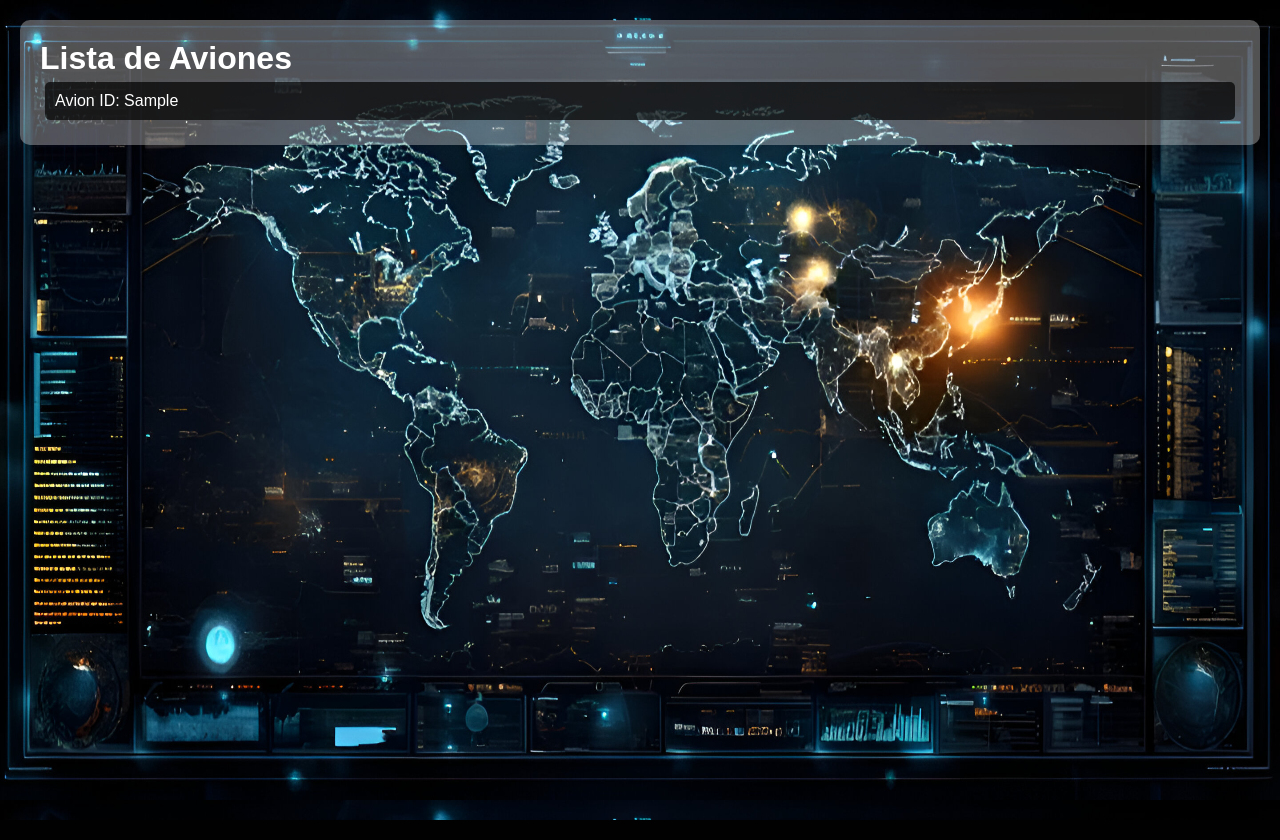
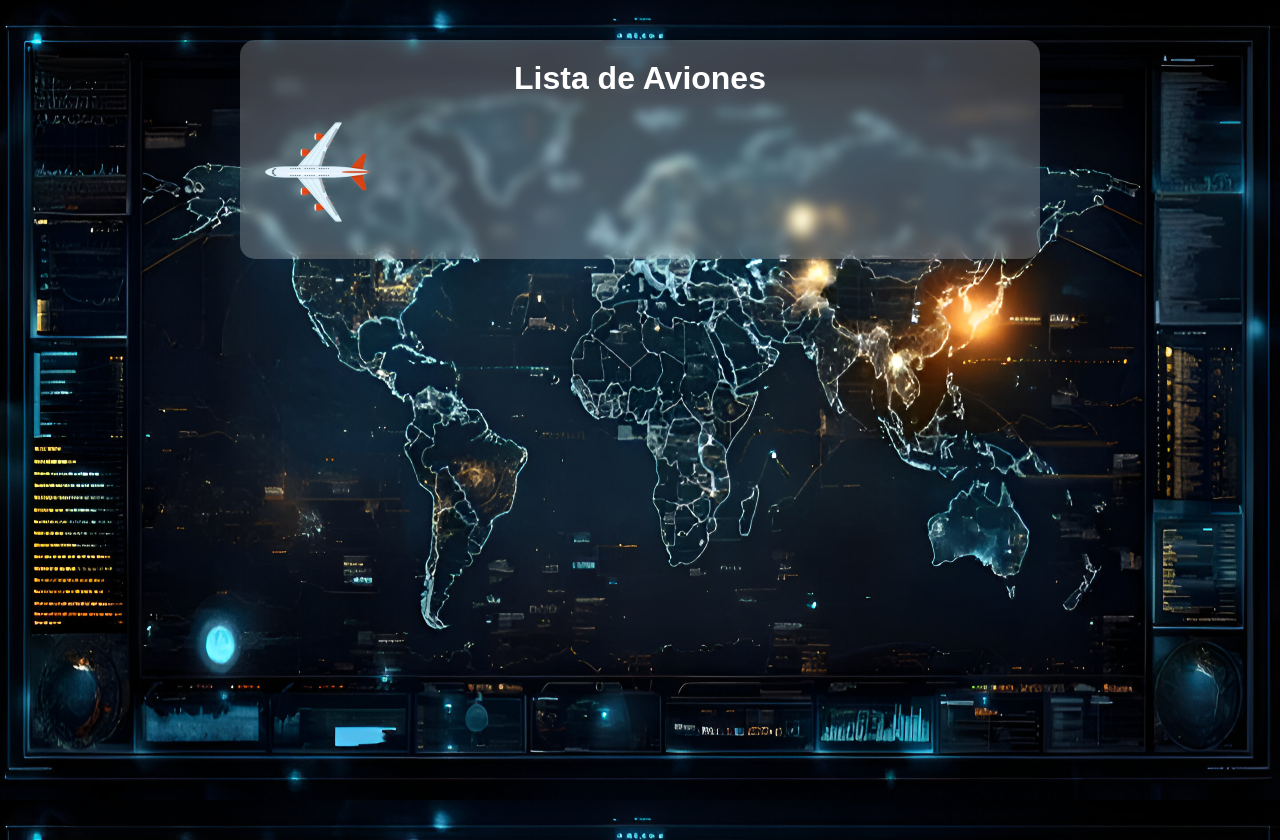
Before and after one commit to MishelBravo/VectorSync, a Flask app: template templates/Aviones.html in a window 1280 px wide. Run offline with Flask 3, Linux system fonts and the light colour scheme; the template is opened without the code that fills it: most values are stand-ins (such as "Sample title", 1, 10 or a date in 2020).

Commit message:
Implementación de detalles de aviones:

```diff
--- a/main.py
+++ b/main.py
@@ -427,6 +427,84 @@ def obtener_ids_aviones():
 
 
 #--------------------------------------------------------------------------------------------------------------------------------
+
+@app.route('/detalle_avion/<int:id_avion>')
+def detalle_avion(id_avion):
+    try:
+        # Verificar conexión a la base de datos
+        if db_connection is None or not db_connection.is_connected():
+            connect_to_dbA()
+
+        cursor = db_connection.cursor(dictionary=True)
+
+        # Consulta 1: Millas acumuladas
+        query_millas = """
+            SELECT
+                v.Avion_idAvion AS idAvion,
+                SUM(rc.distancia_aproximada) AS total_distancia
+            FROM vuelo v
+            JOIN RutaComercial rc ON v.RutaComercial_idRutaComercial = rc.idRutaComercial
+            WHERE
+                v.Avion_idAvion = %s
+                AND v.fechaSalida BETWEEN '2025-01-01' AND '2025-12-31'
+            GROUP BY v.Avion_idAvion;
+        """
+        cursor.execute(query_millas, (id_avion,))
+        millas_result = cursor.fetchone()
+
+        # Consulta 2: Estado actual
+        query_estado = """
+            SELECT
+              v.idVuelo,
+              a.nombreAvion,
+              ac.nombreAerolinea,
+              rc.idRutaComercial,
+              ao.descripcion AS origen,
+              ad.descripcion AS destino,
+              v.fechaSalida,
+              v.horaSalida,
+              v.fechaLlegada,
+              v.horaLlegada,
+              CONCAT(v.fechaSalida, ' ', v.horaSalida) AS fechaHoraSalida,
+              CONCAT(v.fechaLlegada, ' ', v.horaLlegada) AS fechaHoraLlegada,
+              NOW() AS fechaHoraActual,
+              CASE
+                WHEN NOW() < CONCAT(v.fechaSalida, ' ', v.horaSalida) THEN 'En tierra (esperando vuelo)'
+                WHEN NOW() BETWEEN CONCAT(v.fechaSalida, ' ', v.horaSalida) AND CONCAT(v.fechaLlegada, ' ', v.horaLlegada) THEN 'En vuelo'
+                ELSE CONCAT('En destino: ', ad.descripcion)
+              END AS estadoAvion
+            FROM Vuelo v
+            JOIN Avion a ON v.Avion_idAvion = a.idAvion
+            JOIN Aerolinea ac ON v.Aerolinea_idAerolinea = ac.idAerolinea
+            JOIN RutaComercial rc ON v.RutaComercial_idRutaComercial = rc.idRutaComercial
+            JOIN Aeropuerto ao ON rc.fk_idAeropuertoOrigen = ao.idAeropuerto
+            JOIN Aeropuerto ad ON rc.fk_idAeropuertoDestino = ad.idAeropuerto
+            WHERE a.idAvion = %s
+              AND CONCAT(v.fechaSalida, ' ', v.horaSalida) <= NOW()
+            ORDER BY CONCAT(v.fechaSalida, ' ', v.horaSalida) DESC
+            LIMIT 1;
+        """
+        cursor.execute(query_estado, (id_avion,))
+        estado_result = cursor.fetchone()
+
+        cursor.close()
+
+        return jsonify({
+            "idAvion": id_avion,
+            "millasTotales": millas_result["total_distancia"] if millas_result else 0,
+            "nombreAvion": estado_result["nombreAvion"] if estado_result else "Desconocido",
+            "estado": estado_result["estadoAvion"] if estado_result else "Sin información",
+            "vuelo": f'{estado_result["origen"]} ➝ {estado_result["destino"]}' if estado_result else "N/A"
+        })
+
+    except Exception as e:
+        print(f"❌ Error en detalle_avion: {e}")
+        return jsonify({"error": "Error al obtener detalles del avión"}), 500
+
+
+#--------------------------------------------------------------------------------------------------------------------------------
+
+
 # Ejecutar la consulta al iniciar la aplicación y antes de cada solicitud
 @app.before_request
 def before_request():
--- a/static/aviones.css
+++ b/static/aviones.css
@@ -1,48 +1,150 @@
+/* Reset básico */
 * {
     margin: 0;
     padding: 0;
     box-sizing: border-box;
 }
 
+/* Fondo del body con imagen */
 .body-imagen {
     background: url('/static/images/image6OfiA.jpg') no-repeat center center fixed;
-    background-size: 100% auto; /* Ancho al 150%, alto automático */
+    background-size: 100% auto;
     background-repeat: no-repeat;
     background-position: center;
     height: 100vh;
     width: 100vw;
     margin: 0;
     padding: 0;
+    font-family: Arial, sans-serif;
 }
 
-
-/* Estilos para el contenido */
+/* Contenedor principal de la lista */
 .aviones-container {
     position: relative;
     z-index: 1;
     padding: 20px;
-    color: white; /* Asegura que el texto se vea bien sobre la imagen */
-    font-family: Arial, sans-serif;
-    background-color: rgba(255, 255, 255, 0.316); /* Fondo semitransparente para mejorar la legibilidad */
-    border-radius: 10px;
-    margin: 20px;
+    color: white;
+    background-color: rgba(255, 255, 255, 0.23); /* Más claridad */
+    border-radius: 15px;
+    margin: 40px auto;
+    max-width: 800px;
+    backdrop-filter: blur(6px);
 }
 
-/* Estilo para el título */
+/* Título */
 .aviones-title {
     font-size: 2em;
+    text-align: center;
+    margin-bottom: 20px;
 }
 
-/* Estilos para la lista de aviones */
+/* Lista sin estilos */
 .aviones-list {
     list-style-type: none;
     padding: 0;
 }
 
-/* Estilos para los elementos de la lista de aviones */
-.aviones-item {
-    background-color: rgba(0, 0, 0, 0.7);
-    margin: 5px;
-    padding: 10px;
-    border-radius: 5px;
+/* Botón de cada avión */
+.aviones-btn {
+    width: 100%;
+    padding: 12px;
+    margin-bottom: 10px;
+    background-color: rgba(0, 0, 0, 0.75);
+    color: white;
+    border: none;
+    border-radius: 8px;
+    font-size: 1em;
+    cursor: pointer;
+    transition: background-color 0.3s ease;
 }
+
+.aviones-btn:hover {
+    background-color: rgba(0, 0, 0, 0.9);
+}
+
+/* Modal */
+.modal {
+    display: none; /* Oculto por defecto */
+    position: fixed;
+    top: 0;
+    left: 0;
+    width: 100%;
+    height: 100%;
+    background: rgba(0,0,0,0.6);
+    z-index: 999;
+    justify-content: center;
+    align-items: center;
+}
+
+/* Contenido del modal */
+.modal-content {
+    background: #ffffff;
+    color: #333;
+    padding: 30px;
+    border-radius: 15px;
+    text-align: center;
+    box-shadow: 0 8px 25px rgba(255, 255, 255, 0.189);
+    min-width: 300px;
+    max-width: 90%;
+    animation: fadeIn 0.3s ease-out;
+}
+
+/* Botón de cerrar modal */
+.modal-content button {
+    margin-top: 20px;
+    padding: 10px 20px;
+    background-color: #ff5c00;
+    color: white;
+    border: none;
+    border-radius: 8px;
+    cursor: pointer;
+    font-size: 1em;
+    transition: background-color 0.3s ease;
+}
+
+.modal-content button:hover {
+    background-color: #e64a00;
+}
+
+/* Animación para el modal */
+@keyframes fadeIn {
+    from { opacity: 0; transform: scale(0.95); }
+    to { opacity: 1; transform: scale(1); }
+}
+
+
+
+/* Contenedor de botones en forma de grid */
+.aviones-grid {
+    display: grid;
+    grid-template-columns: repeat(4, 1fr);  /* 4 elementos por fila */
+    gap: 15px;
+    margin: 0 auto;
+    max-width: 1200px; /* Limita el ancho máximo de la grid */
+}
+
+/* Botón con solo imagen */
+.aviones-btn {
+    width: 80%;  /* Asegura que el botón ocupe todo el espacio disponible */
+    padding: 0;
+    background: none;
+    border: none;
+    cursor: pointer;
+    overflow: hidden;
+    border-radius: 8px;
+    transition: transform 0.2s ease;
+}
+
+/* Efecto al pasar el mouse sobre el botón */
+.aviones-btn:hover {
+    transform: scale(1.05);
+}
+
+/* Imagen que cubre todo el botón */
+.avion-icon {
+    width: 80%;
+    height: 100%;
+    display: block;
+    object-fit: cover;
+    border-radius: 8px;
+}
--- a/templates/Aviones.html
+++ b/templates/Aviones.html
@@ -11,12 +11,59 @@
     <!-- Contenido de la página -->
     <div class="aviones-container">
         <h1 class="aviones-title">Lista de Aviones</h1>
-        <ul class="aviones-list">
+        <div class="aviones-grid">
             {% for id in ids_aviones %}
-                <li class="aviones-item">Avion ID: {{ id }}</li>
+                <button class="aviones-btn" onclick="mostrarDetalle('{{ id }}')">
+                    <img src="/static/images/InfoAvion.png" alt="Avión" class="avion-icon">
+                </button>
             {% endfor %}
-        </ul>
+        </div>
     </div>
+
+    <!-- Modal para mostrar detalles del avión -->
+    <div id="modal" class="modal">
+        <div class="modal-content">
+            <h3>Detalles del Avión</h3>
+            <p>ID del avión: <span id="avion-id"></span></p>
+            <p>Nombre del avión: <span id="nombre-avion">N/A</span></p>
+            <p>Millas acumuladas: <span id="millas-avion">0 km</span></p>
+            <p>Estado: <span id="estado-avion">No disponible</span></p>
+            <p>Ruta: <span id="ruta-avion">No disponible</span></p>
+            <button onclick="cerrarModal()">Cerrar</button>
+        </div>
+    </div>
+
+
+    <!-- Script para abrir/cerrar modal -->
+    <script>
+        function mostrarDetalle(idAvion) {
+            // Mostrar el modal primero
+            document.getElementById("modal").style.display = "flex";
+            document.getElementById("avion-id").innerText = idAvion;
+
+            // Hacer una petición al backend
+            fetch(`/detalle_avion/${idAvion}`)
+                .then(response => response.json()) // Aquí esperamos la respuesta como JSON
+                .then(data => {
+                    console.log("DATA:", data); // Ver los datos en la consola (opcional)
+
+                    // Rellenar campos del modal con los datos del avión
+                    document.getElementById("nombre-avion").innerText = data.nombreAvion || "N/A";
+                    document.getElementById("millas-avion").innerText = data.millasTotales ? `${data.millasTotales} millas` : "0 millas";
+                    document.getElementById("estado-avion").innerText = data.estado || "No disponible";
+                    document.getElementById("ruta-avion").innerText = data.vuelo || "No disponible";
+                })
+                .catch(error => {
+                    console.error("Error al obtener datos del avión:", error);
+                });
+        }
+
+        function cerrarModal() {
+            // Ocultar el modal
+            document.getElementById("modal").style.display = "none";
+        }
+    </script>
+
 
 </body>
 </html>
```
Also changed, not shown: static/images/InfoAvion.png (added).
